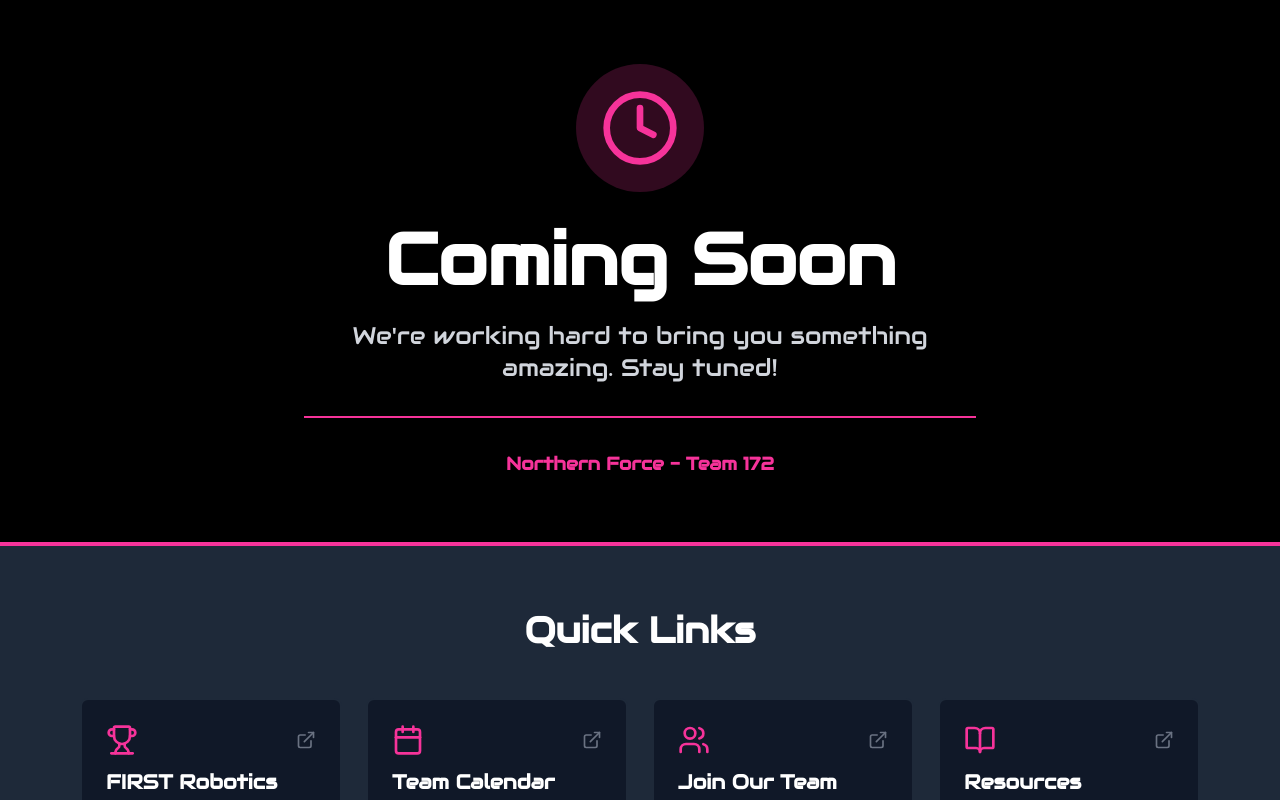
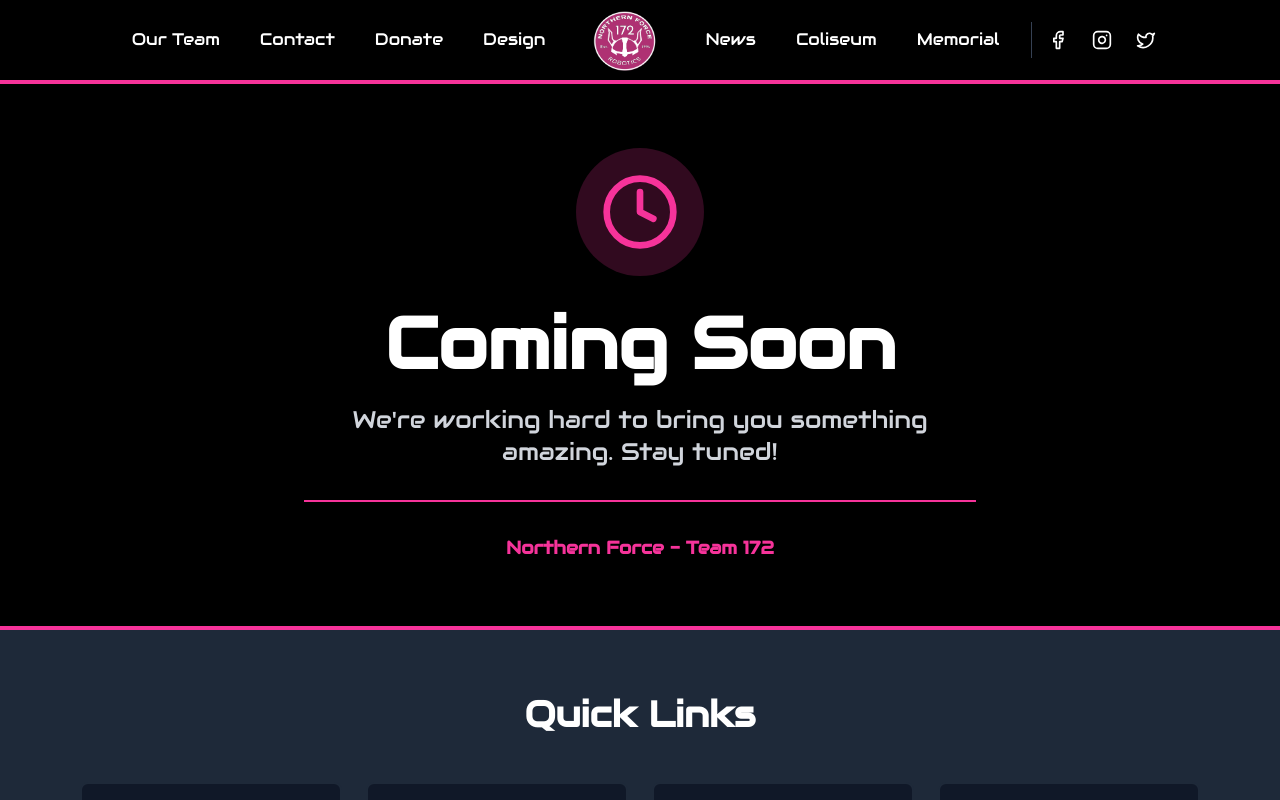
Before and after one commit to NorthernForce/Web2026RobotAwesomeness, a React (Vite) app: page /comingsoonpage in a window 1280 px wide. Shown: the top 800 px of the page. Built offline with nearby package versions, Linux system fonts and the light colour scheme.

Commit message:
left side nav works

```diff
--- a/src/ComingSoonPage.tsx
+++ b/src/ComingSoonPage.tsx
@@ -1,9 +1,11 @@
 import { Clock } from 'lucide-react';
+import { Navigation } from './components/Navigation';
 import { LinksSection } from './components/LinksSection';
 
 export function ComingSoonPage() {
   return (
     <>
+      <Navigation />
       <div className="flex items-center justify-center bg-black px-4 py-16">
         <div className="max-w-2xl text-center">
           <div className="mb-8 flex justify-center">
--- a/src/components/Navigation.tsx
+++ b/src/components/Navigation.tsx
@@ -49,12 +49,13 @@ export function Navigation() {
           {/* Right buttons */}
           <div className="flex items-center gap-2">
             {rightButtons.map((button) => (
-              <button
-                key={button}
-                className="px-4 py-2 text-white hover:text-pink-500 transition-colors text-[1.05rem]"
-              >
-                {button}
-              </button>
+              <Link
+                  key={button}
+                  to="/comingsoonpage"
+                  className="px-4 py-2 text-white hover:text-pink-500 transition-colors text-[1.05rem]"
+                >
+                  {button}
+                </Link>
             ))}
 
             {/* Social media icons */}
```
